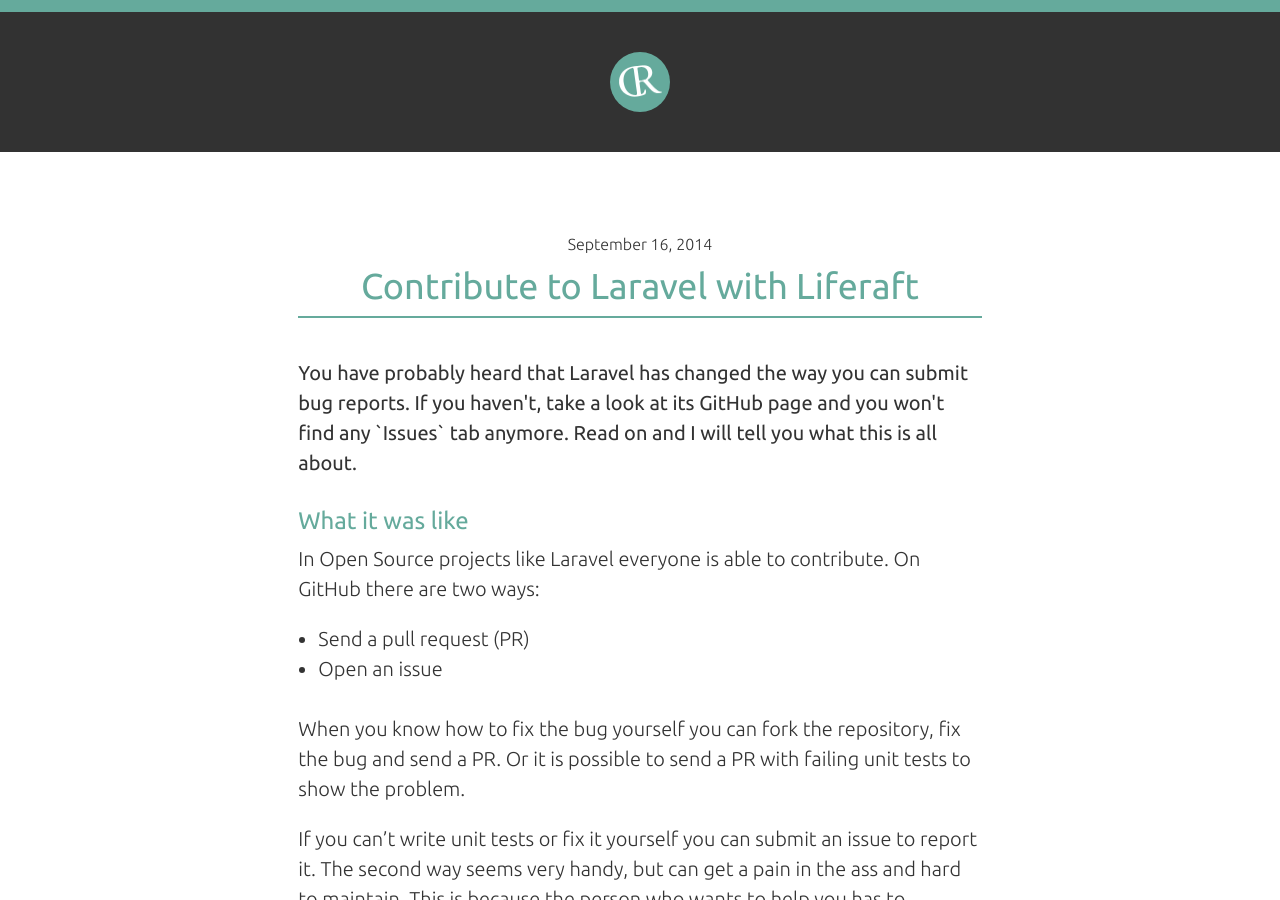
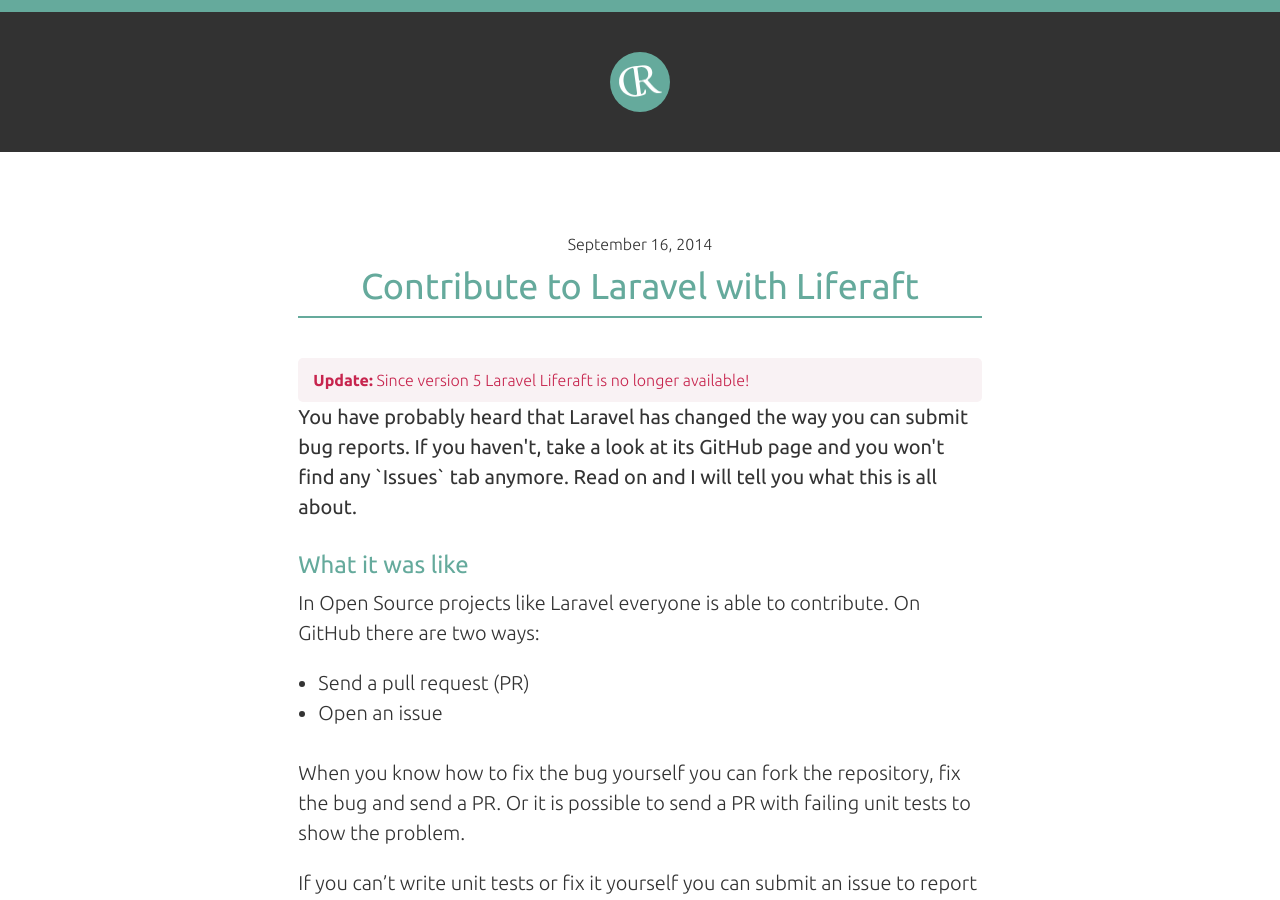
Before and after one commit to christophrumpel/christophrumpel.github.io, a Jekyll site: the page built from _posts/2014-09-16-contribute-to-laravel-with-liferaft.md, in a window 1280 px wide and 900 px high. Built offline with Jekyll 4.4.1, drawn with Linux system fonts in a browser that asks for light colours; Markdown is read by kramdown in place of the engine named in the settings; comment, search, counter and statistics services are not loaded.

Commit message:
update liferaft post

```diff
--- a/_posts/2014-09-16-contribute-to-laravel-with-liferaft.md
+++ b/_posts/2014-09-16-contribute-to-laravel-with-liferaft.md
@@ -2,6 +2,9 @@
 layout: post
 title: "Contribute to Laravel with Liferaft"
 ---
+
+<div class="note"><strong>Update:</strong> Since version 5 Laravel Liferaft is
+ no longer available!</div>
 
 <header>You have probably heard that Laravel has changed the way you can submit bug reports. If you haven't, take a look at its GitHub page and you won't find any `Issues` tab anymore. Read on and I will tell you what this is all about.</header>
 
```
